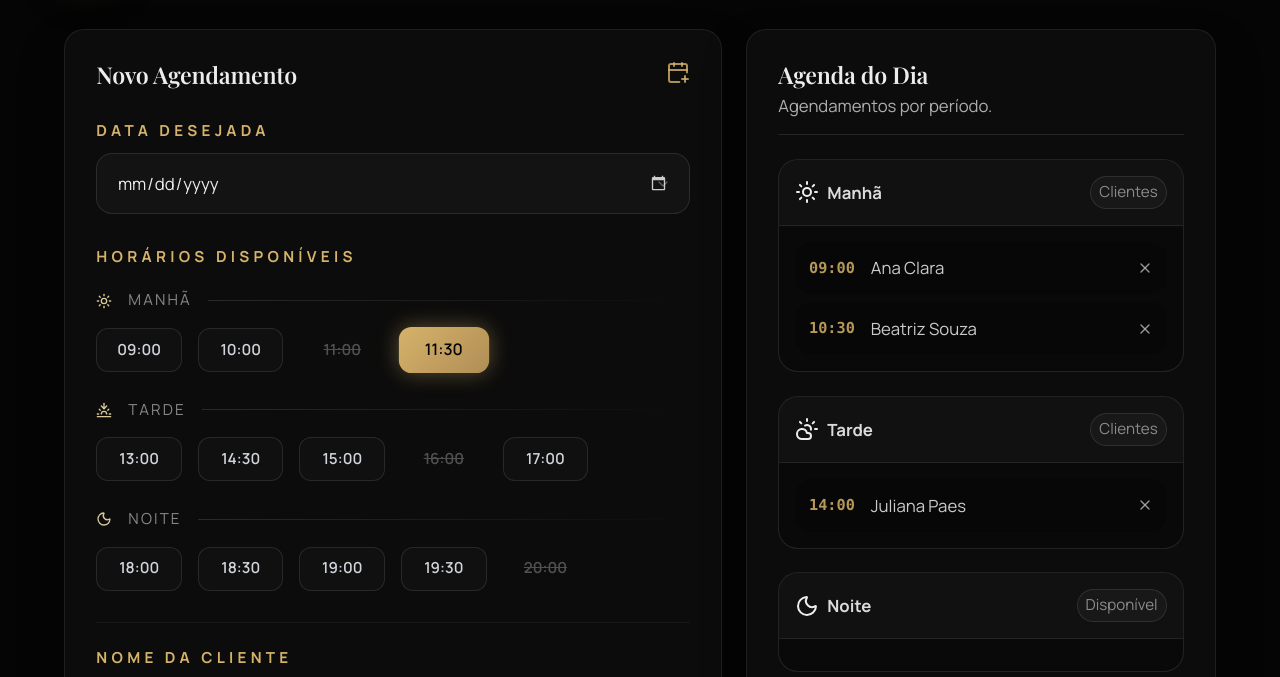
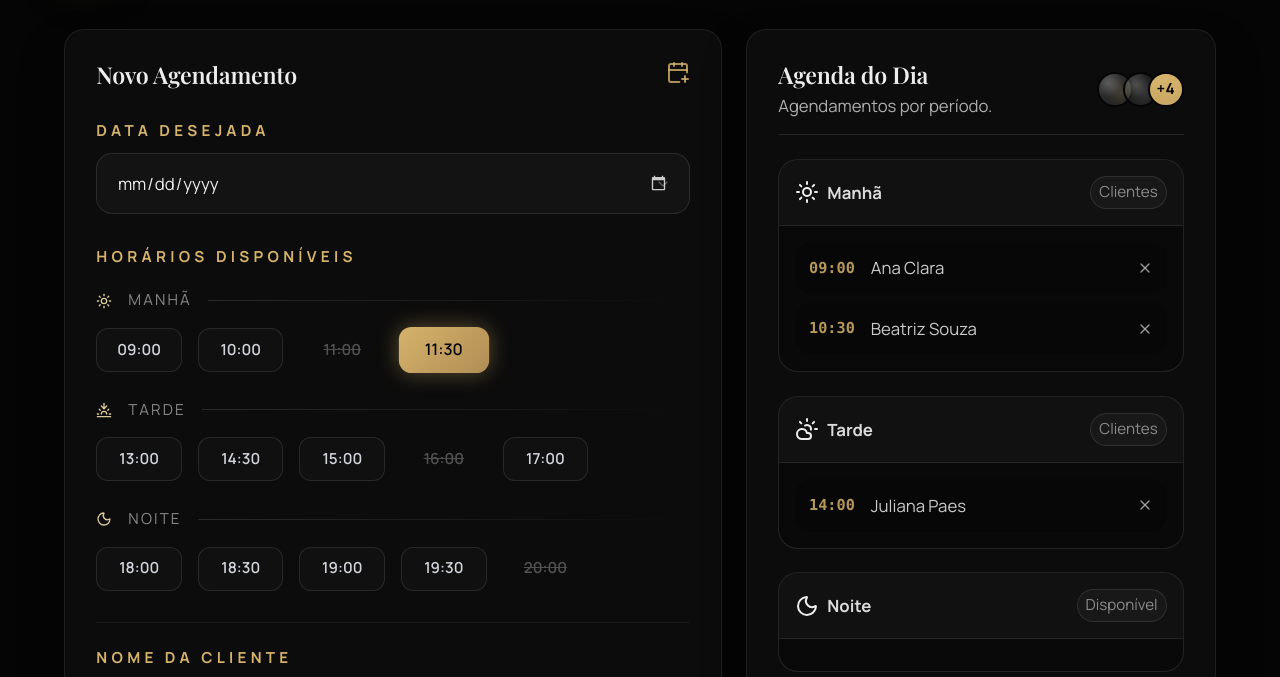
Before and after one commit to juninalmeida/WanyHairAgendaV1, a plain HTML site: page index.html in a window 1280 px wide. Shown: the part 118-795 px from the top of the page. Drawn offline with nearby package versions, Linux system fonts and the light colour scheme; a web font is replaced by a local one.

Commit message:
fix: correct schedule header avatar stack structure and alignment

```diff
--- a/index.html
+++ b/index.html
@@ -259,6 +259,14 @@
               <h2 class="card-title">Agenda do Dia</h2>
               <p class="card-desc">Agendamentos por período.</p>
             </div>
+
+            <div class="schedule-avatars" aria-hidden="true">
+              <span class="avatar avatar--1"></span>
+              <span class="avatar avatar--2"></span>
+              <span class="avatar avatar--more">
+                <span class="avatar-more-text">+4</span>
+              </span>
+            </div>
           </div>
 
           <section class="schedule-period">
--- a/src/styles/schedule.css
+++ b/src/styles/schedule.css
@@ -5,16 +5,107 @@
 
 .schedule-head {
   display: flex;
-  align-items: end;
+  align-items: center;
   justify-content: space-between;
   gap: var(--sp-2);
+
   padding-bottom: var(--sp-2);
   border-bottom: 1px solid rgba(255, 255, 255, 0.1);
+}
+
+.schedule-avatars {
+  display: flex;
+  align-items: center;
+
+  margin-left: auto;
+  flex-shrink: 0;
+}
+
+.avatar {
+  --size: clamp(2rem, 1.75rem + 0.6vw, 2.25rem);
+  --overlap: clamp(0.5rem, 0.42rem + 0.3vw, 0.65rem);
+
+  width: var(--size);
+  aspect-ratio: 1 / 1;
+  border-radius: 999px;
+
+  border: 2px solid var(--obsidian-900);
+
+  position: relative;
+}
+
+.avatar::after {
+  content: "";
+  position: absolute;
+  inset: 0;
+  border-radius: inherit;
+  pointer-events: none;
+
+  background: radial-gradient(
+      circle at 30% 25%,
+      rgba(255, 255, 255, 0.1),
+      transparent 40%
+    ),
+    linear-gradient(transparent, rgba(0, 0, 0, 0.18));
+  opacity: 0.35;
+}
+
+.avatar + .avatar {
+  margin-left: calc(-1 * var(--overlap));
+}
+
+.avatar--1 {
+  z-index: 1;
+
+  background: radial-gradient(
+      circle at 30% 30%,
+      rgba(255, 255, 255, 0.2),
+      transparent 45%
+    ),
+    radial-gradient(
+      circle at 70% 60%,
+      rgba(214, 179, 106, 0.18),
+      transparent 55%
+    ),
+    linear-gradient(135deg, rgba(255, 255, 255, 0.08), rgba(0, 0, 0, 0.1)),
+    rgba(237, 237, 237, 0.1);
+}
+
+.avatar--2 {
+  z-index: 2;
+
+  background: radial-gradient(
+      circle at 35% 35%,
+      rgba(255, 255, 255, 0.16),
+      transparent 45%
+    ),
+    radial-gradient(
+      circle at 65% 65%,
+      rgba(255, 255, 255, 0.1),
+      transparent 55%
+    ),
+    linear-gradient(135deg, rgba(255, 255, 255, 0.06), rgba(0, 0, 0, 0.12)),
+    rgba(237, 237, 237, 0.08);
+}
+
+.avatar--more {
+  background: var(--gold-300);
+  display: inline-grid;
+  place-items: center;
+  z-index: 3;
+}
+
+.avatar-more-text {
+  font-size: var(--fs-0);
+  font-weight: 800;
+  letter-spacing: 0.02em;
+  color: var(--obsidian-900);
 }
 
 .schedule-title {
   display: grid;
   gap: 0.25rem;
+  min-width: 0;
 }
 
 .schedule-title .card-desc {
```
